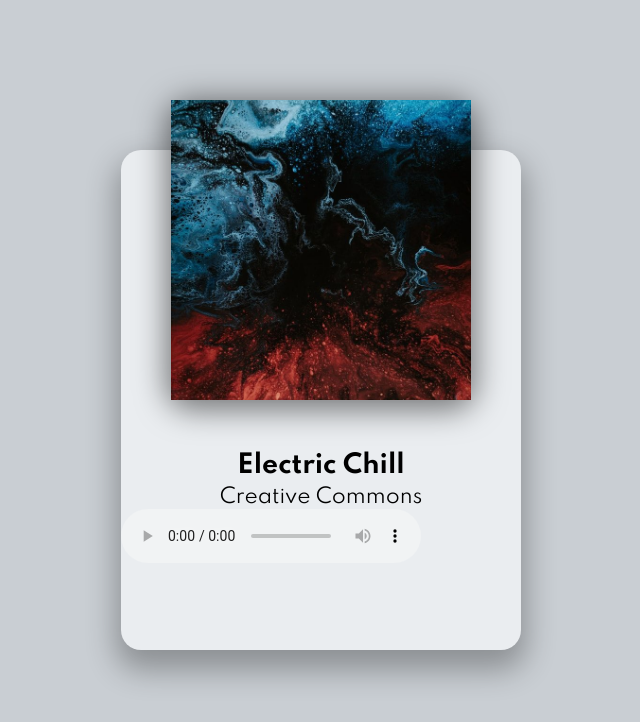
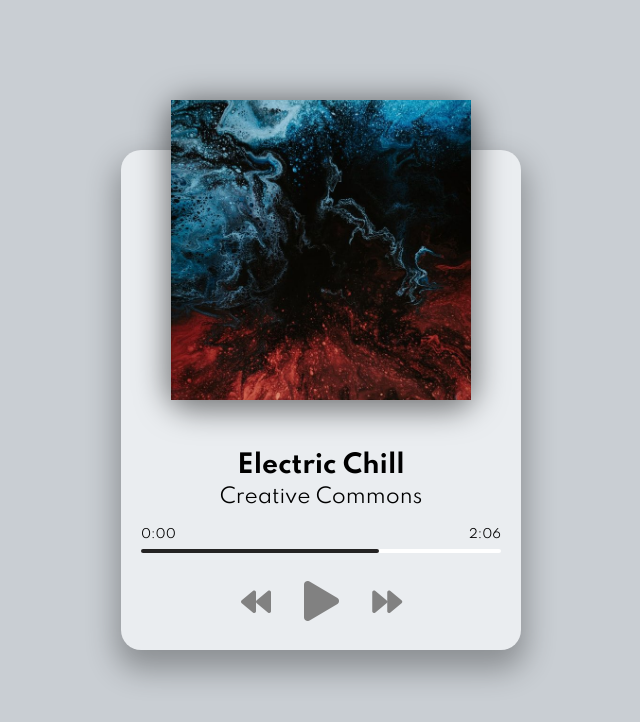
Before and after one commit to oreillyalan/music-player, a plain HTML site: page index.html in a window 1280 px wide. Shown: the whole page, without its empty margins (319-959 px from the left). Drawn offline with Linux system fonts and the light colour scheme.

Commit message:
added UI elements and UI styling

```diff
--- a/index.html
+++ b/index.html
@@ -17,7 +17,21 @@
         </div>
         <h2 id="title">Electric Chill</h2>
         <h3 id="artist">Creative Commons</h3>
-        <audio src="/music/song-1.mp3" controls></audio>
+        <audio src="/music/song-1.mp3" controls hidden></audio>
+         <!--  Progress -->
+         <div class="progress-container" id="progress-container">
+             <div class="progress" id="progress"></div>
+             <div class="duration-wrapper">
+                 <span id="current-time">0:00</span>
+                 <span id="duration">2:06</span>
+             </div>
+         </div>
+         <!-- Controlls -->
+         <div class="player-controls">
+             <i class="fas fa-backward" id="prev" title="Previous"></i>
+             <i class="fas fa-play main-button" id="play" title="Play"></i>
+             <i class="fas fa-forward" id="next" title="Next"></i>
+         </div>
     </div>
     <!-- Script -->
     <script src="script.js"></script>
--- a/style.css
+++ b/style.css
@@ -94,10 +94,13 @@ h3 {
   font-size: 30px;
   color: rgb(129, 129, 129);
   margin-right: 30px;
-
+  cursor: pointer;
+  user-select: none;
 }
 
-
+.fas:hover {
+  filter:brightness(80%);
+}
 
 .main-button {
   font-size: 40px;
```
